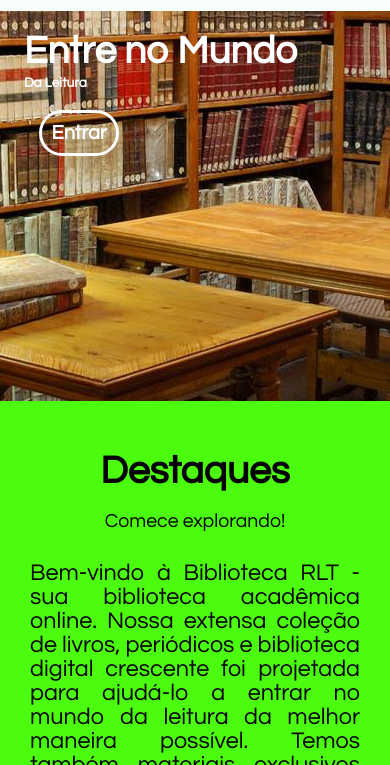
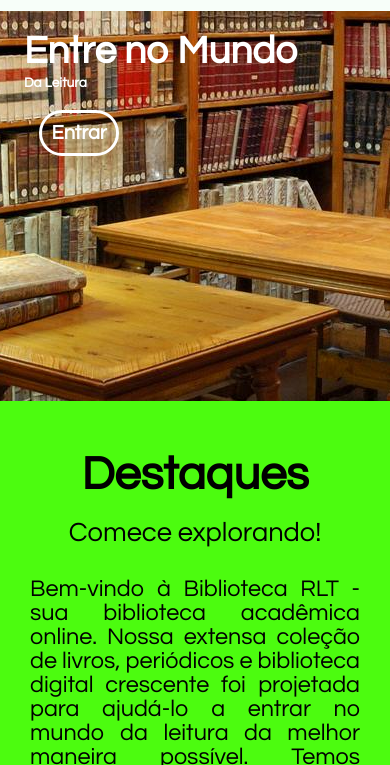
Before and after one commit to VictorPedroza/VictorPedroza.github.io, a plain HTML site: page site-responsivo/index.html in a window 390 px wide. Shown: the part 79-844 px from the top of the page. Drawn offline with Linux system fonts and the light colour scheme.

Commit message:
Update style.css

```diff
--- a/site-responsivo/assets/css/style.css
+++ b/site-responsivo/assets/css/style.css
@@ -144,11 +144,11 @@ header {
 
     .text-content-main h1 {
         margin-top: 30px;
-        font-size: 10vw !important;
+        font-size: 12vw !important;
     }
 
     .text-content-main h3 {
-        font-size: 5vw !important;
+        font-size: 7vw !important;
         margin-top: 20px;
         font-weight: 50;
     }
```
